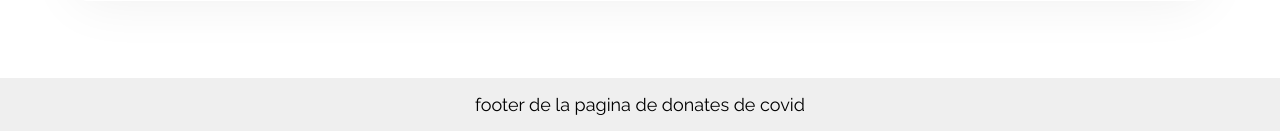
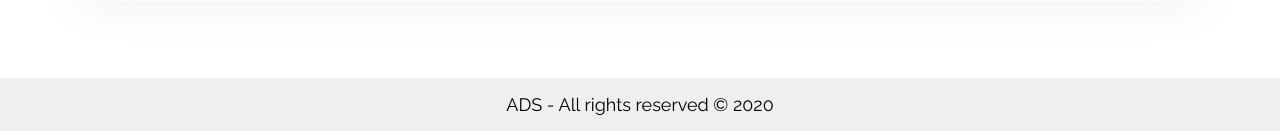
Before and after one commit to Steve-Hndz/UFront-End, a PHP site: page /web/Donantes/list in a window 1280 px wide. Shown: the part 1313-1444 px from the top of the page. Run offline with PHP 8.4, Linux system fonts and the light colour scheme; data comes from the database, SQL or seed files in the repository.

Commit message:
Update footer.php

```diff
--- a/views/footer.php
+++ b/views/footer.php
@@ -1,5 +1,5 @@
     <footer class="footer">
-        <p class="footer__text">footer de la pagina de donates de covid</p>
+        <p class="footer__text">ADS - All rights reserved © 2020</p>
     </footer>
 
     <script type="text/javascript" src="<?=BASE_DIR;?>assets/js/main.js"></script>
```
